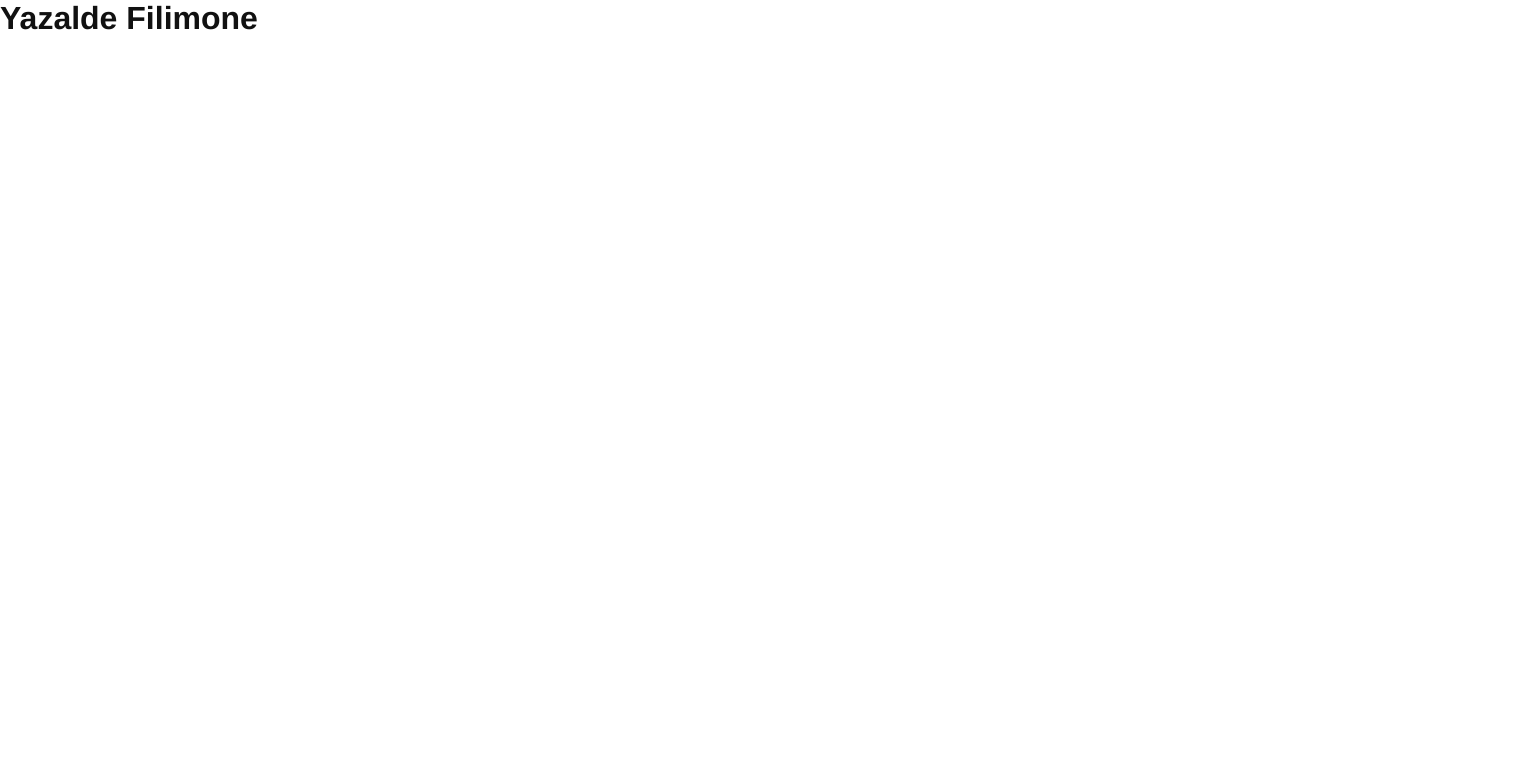
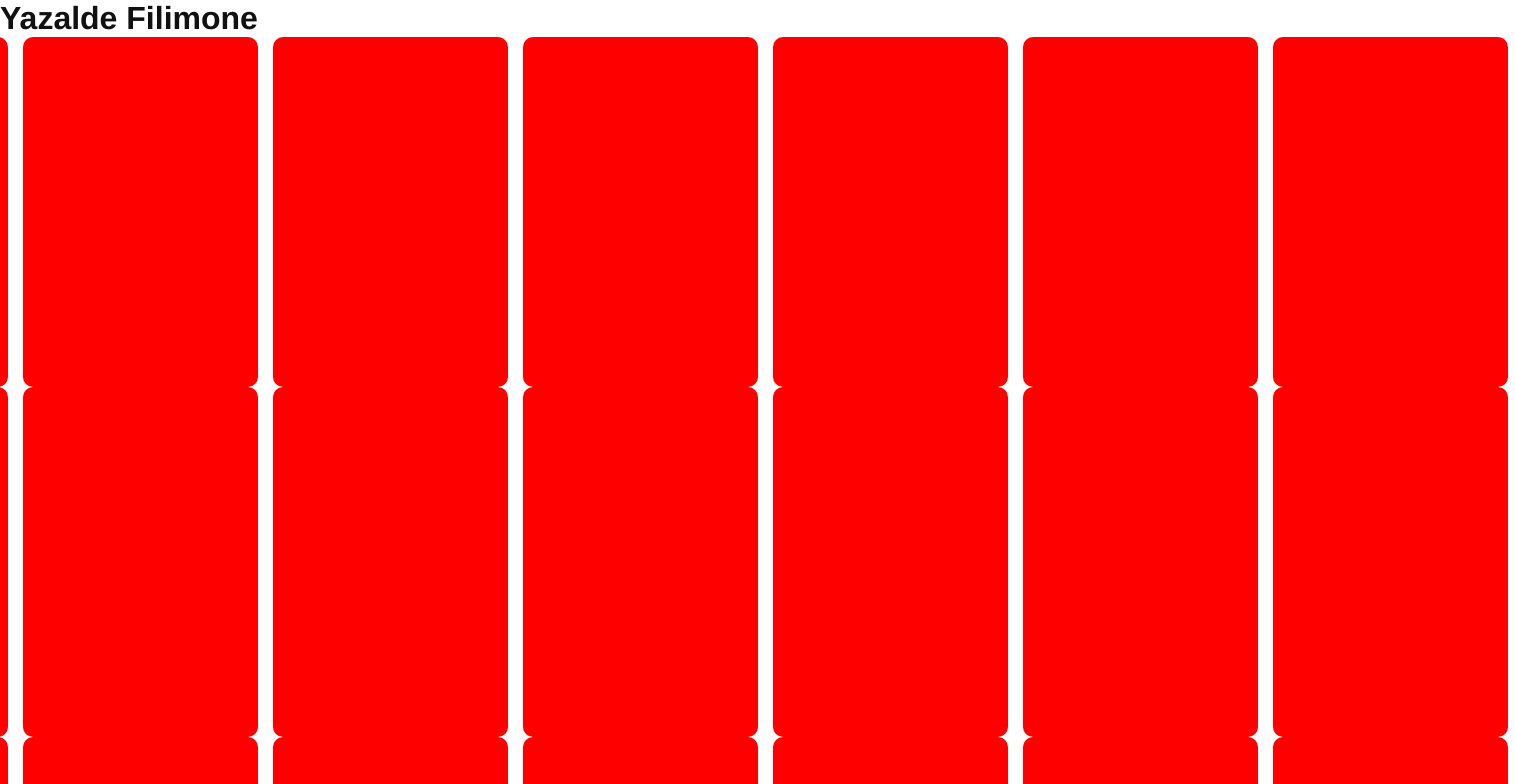
Before and after one commit to yazaldefilimone/clone-pinterest-web, a React (Create React App) app: page / in a window 1280 px wide. Shown: the top 784 px of the page, 1515 px wide, since content can reach past the window. Built offline with nearby package versions, Linux system fonts and the light colour scheme; the HTML template or start-up script is replaced by a standard one.

Commit message:
style:create frist style of HomeContainer

```diff
--- a/src/components/Home/styles.ts
+++ b/src/components/Home/styles.ts
@@ -1,6 +1,25 @@
 import styled from "styled-components";
 
-export const Container = styled.article``;
-export const SubContainer = styled.div``;
-export const Column = styled.div``;
-export const Element = styled.div``;
+export const Container = styled.article`
+  display: flex;
+  flex-direction: column;
+  align-items: center;
+`;
+export const SubContainer = styled.div`
+  display: grid;
+  grid-template-columns: repeat(7, 250px);
+`;
+export const Column = styled.div`
+  width: 100%;
+  display: flex;
+  justify-content: center;
+  align-items: center;
+  flex-direction: column;
+`;
+
+export const Element = styled.div`
+  background-color: red;
+  width: 235px;
+  height: 350px;
+  border-radius: 10px;
+`;
```
